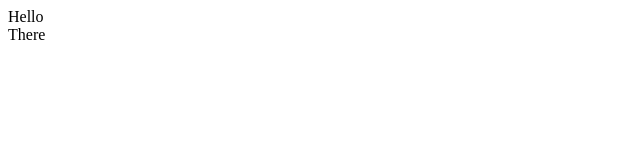
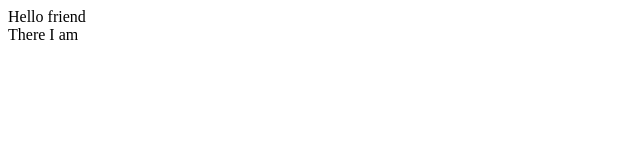
Before and after one commit to Rachid-Gharib/demo-repo, a plain HTML site: page index.html in a window 1280 px wide. Shown: the full height of the page, 0-640 px from the left. Drawn offline with Linux system fonts and the light colour scheme.

Commit message:
Added css.css file
Some descriptions

```diff
--- /dev/null
+++ b/css.css
@@ -0,0 +1 @@
+/* I am here too  */
--- a/index.html
+++ b/index.html
@@ -1,2 +1,2 @@
-<div>Hello</div>
-<div>There</div>
+<div>Hello friend</div>
+<div>There I am</div>
```
Also changed, not shown: 1 other file.
